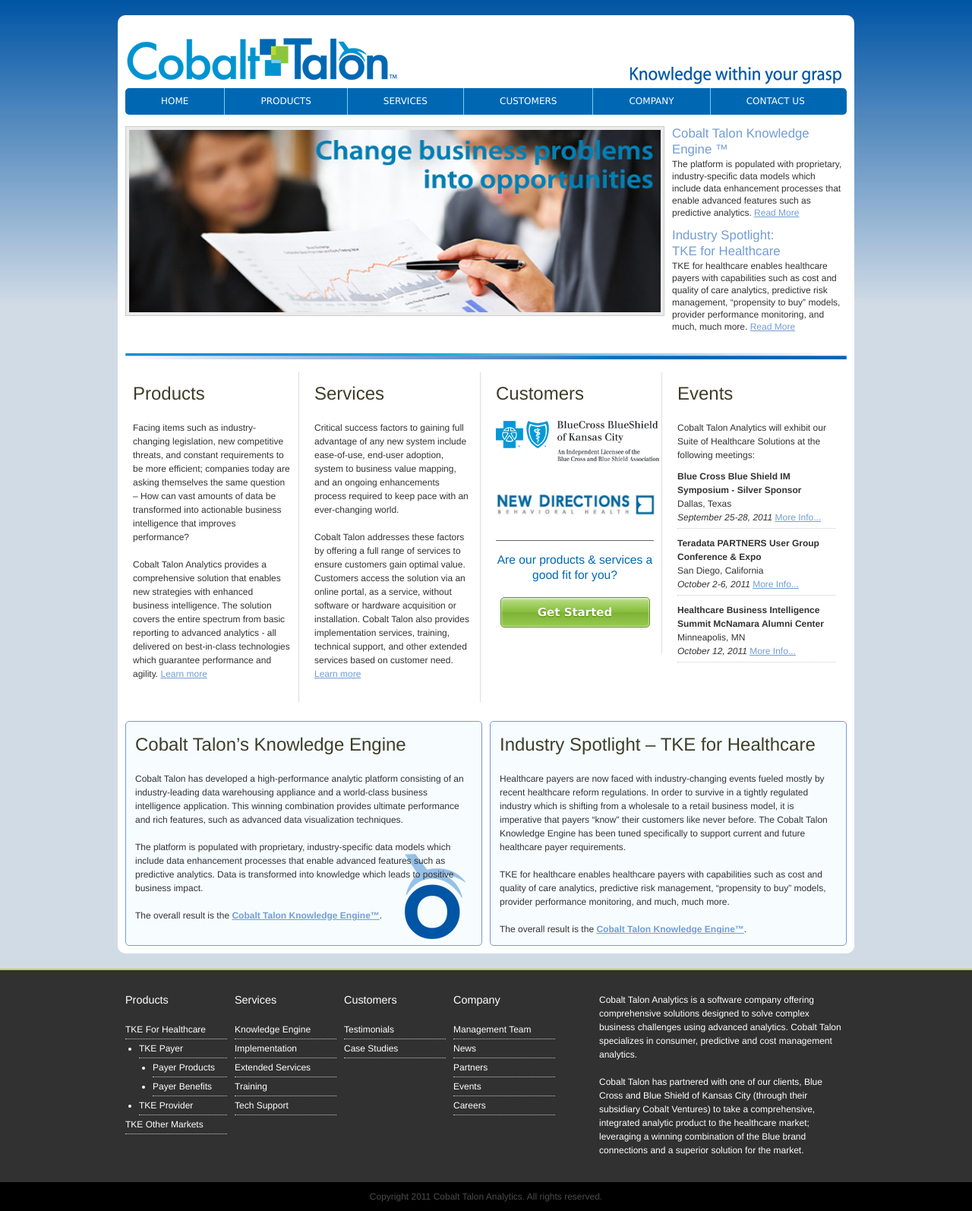
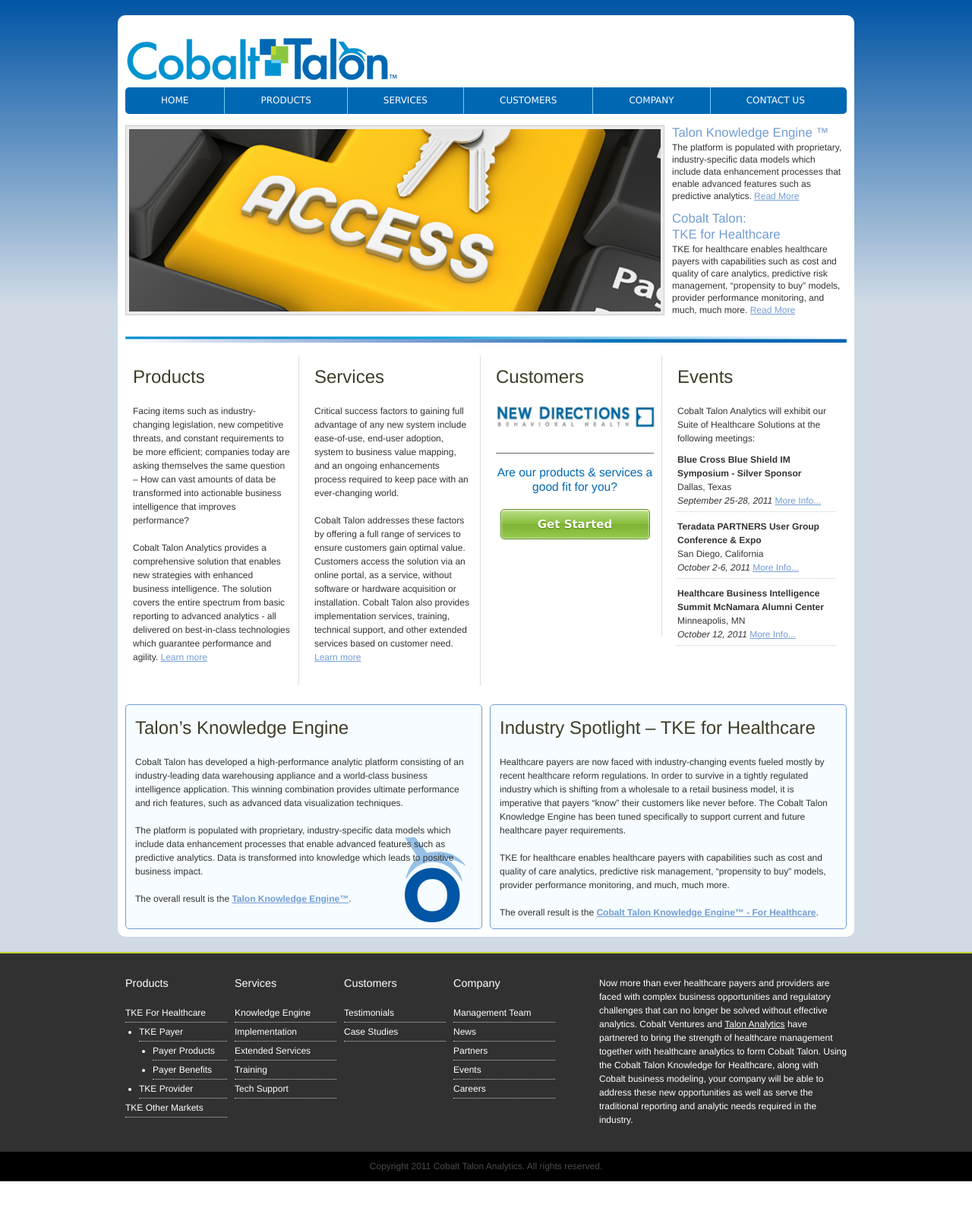
Before and after one commit to DaziumDesign/CobaltTalonWebSite, a PHP site: page / in a window 1280 px wide. Shown: the whole page at 76% size. After the commit the page ends 1555 px from the top, so only its background shows below. Run offline with PHP 8.4, Linux system fonts and the light colour scheme.

Commit message:
home page changes

```diff
--- a/index.php
+++ b/index.php
@@ -21,14 +21,14 @@
         <div id="main" role="main">
           <div id="slider_events">
             <div id="slider" style="height: 250px;">
-              <img src="/images/slider/slider5.jpg" />
+              <img src="/images/slider/slider1.jpg" />
               <img src="/images/slider/slider2.jpg" />
-              <img src="/images/slider/slider1.jpg" />
+              <img src="/images/slider/slider3.jpg" />
             </div>
             <div id="events">
-              <h4 class="side_slider"><a href="/services">Cobalt Talon Knowledge Engine &trade;</a></h4>
+              <h4 class="side_slider"><a href="/services">Talon Knowledge Engine &trade;</a></h4>
               <p>The platform is populated with proprietary, industry-specific data models which include data enhancement processes that enable advanced features such as predictive analytics.  <a href="/services">Read More</a></p>
-              <h4 class="side_slider"><a href="/products">Industry Spotlight: <br>TKE for Healthcare</a></h4>
+              <h4 class="side_slider"><a href="/products">Cobalt Talon: <br>TKE for Healthcare</a></h4>
               <p>TKE for healthcare enables healthcare payers with capabilities such as cost and quality of care analytics, predictive risk management, “propensity to buy” models, provider performance monitoring, and much, much more.   <a href="/products">Read More</a></p>
             </div>
           </div>
@@ -46,8 +46,6 @@
             </div>
             <div class="module">
               <h2><a href="/customers">Customers</a></h2>
-              <img width="215" src="/images/layout/bcbska.jpg" />
-              <br /><br /><br />
               <img width="210" src="/images/layout/nd.png" />
               <br />
               <div class="action">
@@ -83,10 +81,10 @@
           <div id="platform_industry">
             <div class="platform">
               <div class="platform-inner claw">
-                <h2>Cobalt Talon’s Knowledge Engine</h2>
+                <h2>Talon’s Knowledge Engine</h2>
                 <p>Cobalt Talon has developed a high-performance analytic platform consisting of an industry-leading data warehousing appliance and a world-class business intelligence application.  This winning combination provides ultimate performance and rich features, such as advanced data visualization techniques. </p>
                 <p>The platform is populated with proprietary, industry-specific data models which include data enhancement processes that enable advanced features such as predictive analytics.  Data is transformed into knowledge which leads to positive business impact.    </p>
-                <p>The overall result is the <a href="/services/how-it-works"><strong>Cobalt Talon Knowledge Engine&#8482;</strong></a>.</p>
+                <p>The overall result is the <a href="/services/how-it-works"><strong>Talon Knowledge Engine&#8482;</strong></a>.</p>
               </div>
             </div>
             <div class="last platform">
@@ -94,7 +92,7 @@
                 <h2>Industry Spotlight – TKE for Healthcare</h2>
                 <p>Healthcare payers are now faced with industry-changing events fueled mostly by recent healthcare reform regulations.   In order to survive in a tightly regulated industry which is shifting from a wholesale to a retail business model, it is imperative that payers “know” their customers like never before.  The Cobalt Talon Knowledge Engine has been tuned specifically to support current and future healthcare payer requirements.  </p>
                 <p>TKE for healthcare enables healthcare payers with capabilities such as cost and quality of care analytics, predictive risk management, “propensity to buy” models, provider performance monitoring, and much, much more.     </p>
-                <p>The overall result is the <a href="/products/healthcare"><strong>Cobalt Talon Knowledge Engine&#8482;</strong></a>.</p>
+                <p>The overall result is the <a href="/products/healthcare"><strong>Cobalt Talon Knowledge Engine&#8482; - For Healthcare</strong></a>.</p>
               </div>
             </div>
           </div>
--- a/partials/_footer.php
+++ b/partials/_footer.php
@@ -48,14 +48,7 @@
     </div>
     <div class="mission">
       <p>
-        Cobalt Talon Analytics is a software company offering comprehensive solutions designed to solve complex business
-        challenges using advanced analytics. Cobalt Talon specializes in consumer, predictive and cost management analytics.
-      </p>
-
-      <p>
-        Cobalt Talon has partnered with one of our clients, Blue Cross and Blue Shield of Kansas City (through their subsidiary
-        Cobalt Ventures) to take a comprehensive, integrated analytic product to the healthcare market; leveraging a
-        winning combination of the Blue brand connections and a superior solution for the market.
+      Now more than ever healthcare payers and providers are faced with complex business opportunities and regulatory challenges that can no longer be solved without effective analytics. Cobalt Ventures and <a href="http://www.talonanalytics.com">Talon Analytics</a> have partnered to  bring the strength of healthcare management together with healthcare analytics to form Cobalt Talon. Using the Cobalt Talon Knowledge for Healthcare, along with Cobalt business modeling, your company will be able to address these new opportunities as well as serve the traditional reporting and analytic needs required in the industry.
       </p>
     </div>
   </div>
--- a/partials/_header.php
+++ b/partials/_header.php
@@ -1,4 +1,3 @@
 <header>
   <div class="logo"><a href="/"><img src="/images/layout/logo.png" /></a></div>
-  <div class="calltoaction"><img src="/images/layout/tag.jpg" /></div>
 </header>
```
Also changed, not shown: images/slider/slider1.jpg, images/slider/slider2.jpg, images/slider/slider3.jpg, images/slider/slider4.jpg (deleted), images/slider/slider5.jpg (deleted), images/slider/slider6.jpg (deleted).
